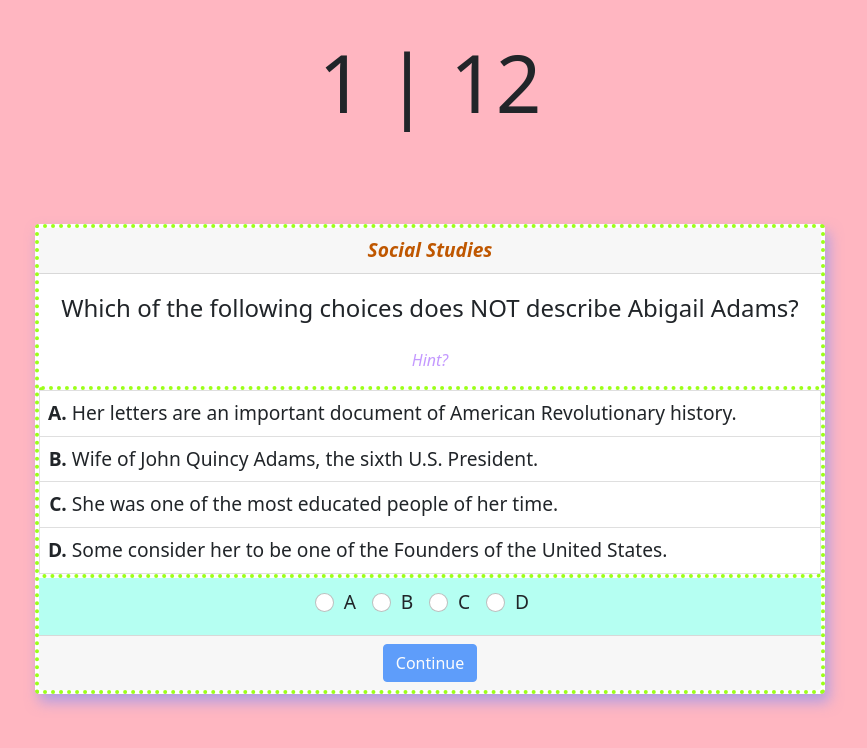
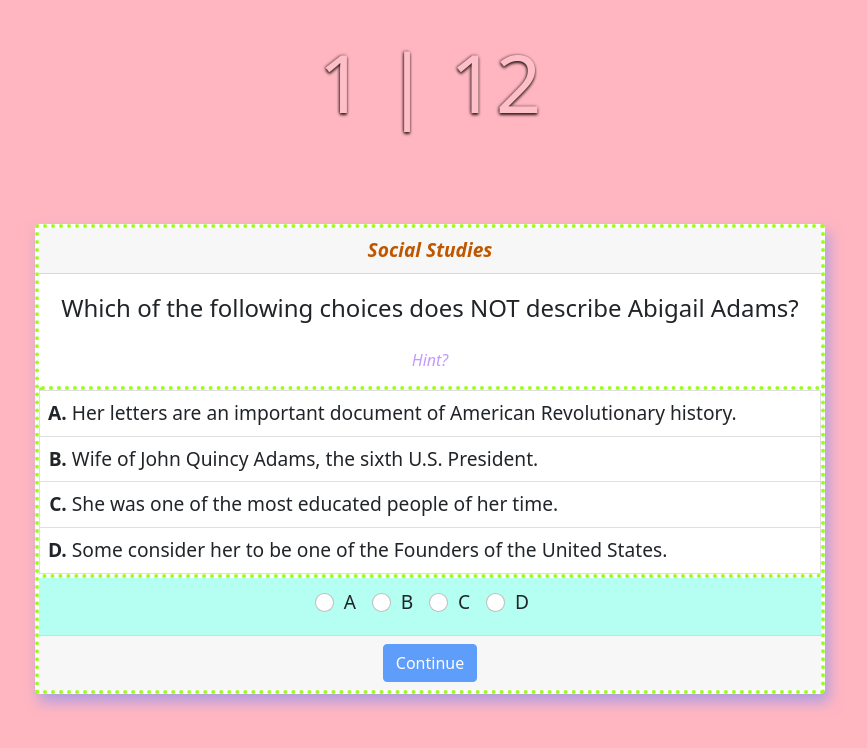
Before and after one commit to Jack-Aaron/examfairy, a React (Create React App) app: page / in a window 1280 px wide. Shown: the top 748 px of the page, without its empty margins (210-1077 px from the left). Built offline with nearby package versions, Linux system fonts and the light colour scheme; no server answers.

Commit message:
push in push out heading text

```diff
--- a/src/components/Header/style.css
+++ b/src/components/Header/style.css
@@ -0,0 +1,12 @@
+/* down */
+.display-1 {
+  color: #FEB5C0;
+  text-shadow: 0px 3px 3px #feeef5bd,
+  -1px 0px 3px #6c4d52be;
+}
+/* up */
+.display-1 {
+  color: #FEBFC9;
+  text-shadow: 0px 2px 3px #32201E,
+  -1px 0px 3px #6C4D52;
+}
```
